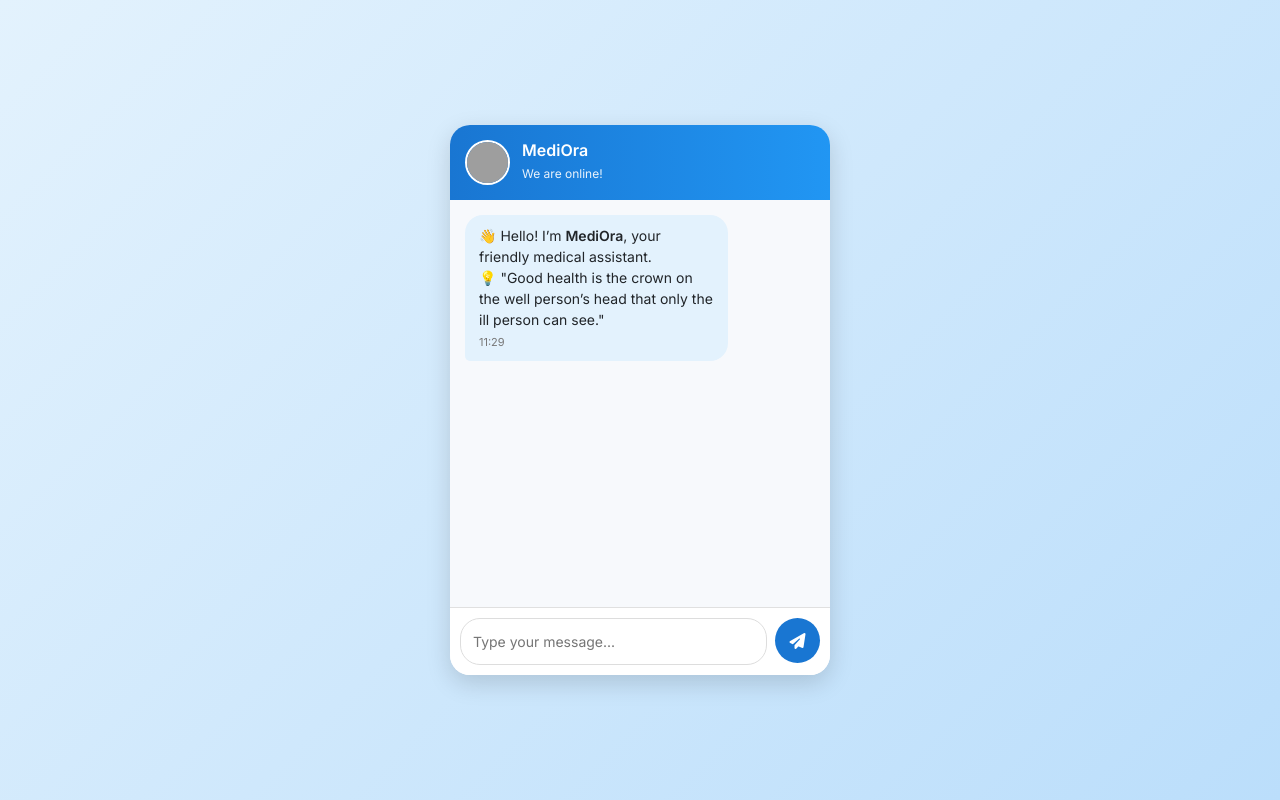
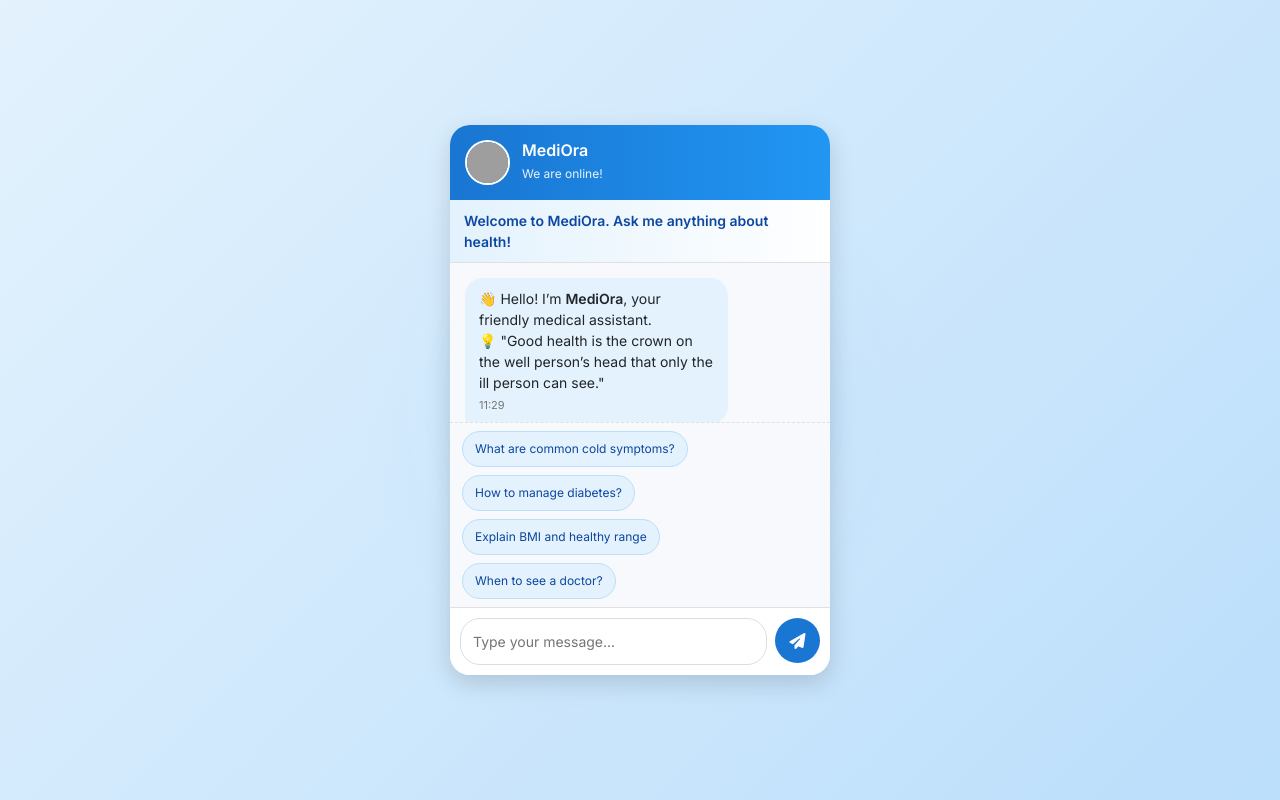
Before and after one commit to prasooncodes/End-to-End-Medical-Chatbot-Generative-AI, a Flask app: page / in a window 1280 px wide. Run offline with Flask 3, Linux system fonts and the light colour scheme; grey boxes are pictures that could not be loaded.

Commit message:
feat: enhance chat interface with welcome banner, suggestion chips, and interactive background effects

```diff
--- a/static/style.css
+++ b/static/style.css
@@ -39,3 +39,76 @@
     opacity: 1;
   }
 }
+
+/* Welcome banner */
+.welcome-banner {
+  background: linear-gradient(90deg, #e3f2fd, #fff);
+  color: #0d47a1;
+  padding: 10px 14px;
+  font-weight: 600;
+  font-size: 14px;
+  border-bottom: 1px solid #e0e0e0;
+}
+
+/* Suggestion chips */
+.chips {
+  display: flex;
+  flex-wrap: wrap;
+  gap: 8px;
+  padding: 8px 12px;
+  background: #f7f9fc;
+  border-top: 1px dashed #e0e0e0;
+}
+
+.chip {
+  padding: 8px 12px;
+  background: #e3f2fd;
+  color: #0d47a1;
+  border-radius: 18px;
+  font-size: 12px;
+  border: 1px solid #bbdefb;
+  cursor: pointer;
+  transition: transform .15s ease, box-shadow .15s ease, background .2s ease;
+}
+
+.chip:hover {
+  transform: translateY(-2px);
+  box-shadow: 0 6px 12px rgba(25, 118, 210, .15);
+  background: #d2e9ff;
+}
+
+/* Hover animations */
+.chat-container {
+  transition: transform .2s ease, box-shadow .2s ease;
+}
+
+.chat-container:hover {
+  transform: translateY(-2px);
+  box-shadow: 0 10px 28px rgba(0,0,0,.18);
+}
+
+.msg-bubble {
+  transition: transform .15s ease, box-shadow .15s ease;
+}
+
+.msg-bubble:hover {
+  transform: translateY(-1px);
+  box-shadow: 0 6px 10px rgba(0,0,0,.06);
+}
+
+.chat-header img {
+  transition: transform .2s ease;
+}
+
+.chat-header img:hover {
+  transform: rotate(-5deg) scale(1.05);
+}
+
+.send-btn {
+  transition: transform .12s ease, background .2s ease, box-shadow .15s ease;
+}
+
+.send-btn:hover {
+  transform: translateY(-1px) scale(1.03);
+  box-shadow: 0 8px 16px rgba(25,118,210,.25);
+}
--- a/templates/chat.html
+++ b/templates/chat.html
@@ -15,6 +15,8 @@
   <link href="https://fonts.googleapis.com/css2?family=Inter:wght@400;600&display=swap" rel="stylesheet">
 
   <!-- Custom CSS -->
+  <link rel="stylesheet" href="/static/style.css">
+
   <style>
     body {
       font-family: 'Inter', sans-serif;
@@ -26,6 +28,24 @@
       justify-content: center;
     }
 
+    /* Interactive background layer */
+    .fx-layer {
+      position: fixed;
+      inset: 0;
+      pointer-events: none;
+      z-index: 0;
+      background: radial-gradient(
+        400px 400px at var(--fx-x, 50%) var(--fx-y, 50%),
+        rgba(63, 81, 181, 0.18),
+        rgba(33, 150, 243, 0.10) 30%,
+        rgba(187, 222, 251, 0.06) 55%,
+        rgba(255, 255, 255, 0.0) 70%
+      );
+      transition: opacity .25s ease;
+    }
+
+    .fx-layer.dimmed { opacity: .25; }
+
     .chat-container {
       width: 380px;
       height: 550px; /* constant size */
@@ -35,6 +55,8 @@
       display: flex;
       flex-direction: column;
       overflow: hidden;
+      position: relative;
+      z-index: 1;
     }
 
     /* Header */
@@ -149,6 +171,7 @@
 </head>
 
 <body>
+  <div id="fxLayer" class="fx-layer"></div>
   <div class="chat-container">
     <!-- Header -->
     <div class="chat-header">
@@ -159,8 +182,14 @@
       </div>
     </div>
 
+    <!-- Optional welcome banner (injected via JS) -->
+    <div id="welcomeBanner" class="welcome-banner" style="display:none"></div>
+
     <!-- Chat Body -->
     <div id="chatBody" class="chat-body"></div>
+
+    <!-- Suggestion chips -->
+    <div id="suggestionChips" class="chips" style="display:none"></div>
 
     <!-- Footer -->
     <div class="chat-footer">
@@ -189,6 +218,37 @@
         </div>`;
       $("#chatBody").append(greetingHtml);
 
+      // Welcome banner and chips
+      const tips = [
+        "What are common cold symptoms?",
+        "How to manage diabetes?",
+        "Explain BMI and healthy range",
+        "When to see a doctor?"
+      ];
+
+      $("#welcomeBanner").html("Welcome to MediOra. Ask me anything about health!").fadeIn(150);
+      const chipsHtml = tips.map(t => `<button class="chip" type="button" data-text="${t}">${t}</button>`).join("");
+      $("#suggestionChips").html(chipsHtml).fadeIn(150);
+
+      $(document).on("click", ".chip", function() {
+        const text = $(this).data("text");
+        $("#text").val(text);
+        $("#messageArea").trigger("submit");
+      });
+
+      function showTyping() {
+        const typing = `
+          <div id="typingRow" class="msg-bubble msg-bot">
+            <span class="typing"><span></span><span></span><span></span></span>
+          </div>`;
+        $("#chatBody").append(typing);
+        $("#chatBody").scrollTop($("#chatBody")[0].scrollHeight);
+      }
+
+      function hideTyping() {
+        $("#typingRow").remove();
+      }
+
       // Handle form submit
       $("#messageArea").on("submit", function(event) {
         event.preventDefault();
@@ -207,12 +267,16 @@
         $("#chatBody").append(userHtml);
         $("#chatBody").scrollTop($("#chatBody")[0].scrollHeight);
 
+        // Typing indicator
+        showTyping();
+
         // Bot response
         $.ajax({
           data: { msg: rawText },
           type: "POST",
           url: "/get",
         }).done(function(data) {
+          hideTyping();
           var botHtml = `
             <div class="msg-bubble msg-bot">
               ${data}
@@ -220,8 +284,24 @@
             </div>`;
           $("#chatBody").append(botHtml);
           $("#chatBody").scrollTop($("#chatBody")[0].scrollHeight);
+        }).fail(function() {
+          hideTyping();
         });
       });
+
+      // Mouse-follow background effect
+      const fxLayer = document.getElementById('fxLayer');
+      window.addEventListener('mousemove', (e) => {
+        // Normalize to viewport
+        const x = (e.clientX / window.innerWidth) * 100;
+        const y = (e.clientY / window.innerHeight) * 100;
+        fxLayer.style.setProperty('--fx-x', x + '%');
+        fxLayer.style.setProperty('--fx-y', y + '%');
+      });
+
+      const chat = document.querySelector('.chat-container');
+      chat.addEventListener('mouseenter', () => fxLayer.classList.add('dimmed'));
+      chat.addEventListener('mouseleave', () => fxLayer.classList.remove('dimmed'));
     });
   </script>
 </body>
```
Also changed, not shown: requirements.txt (+12 -5 lines).
